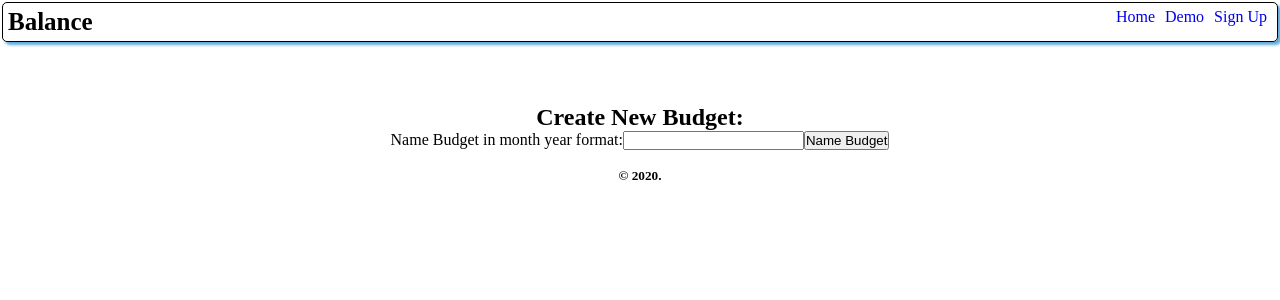
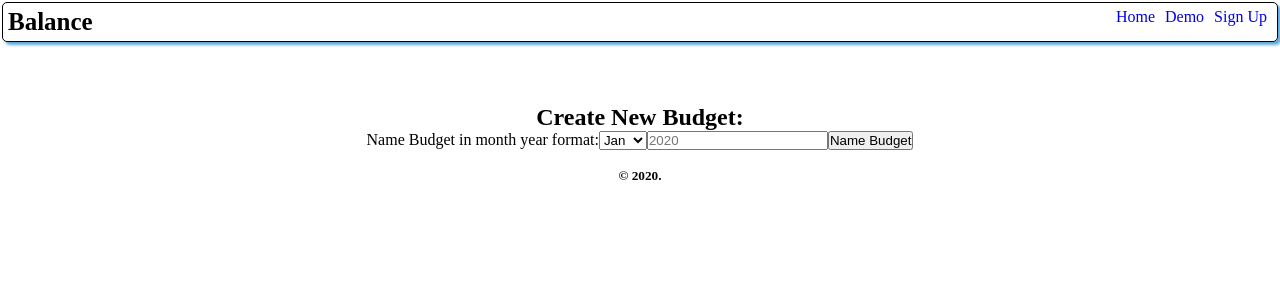
Before and after one commit to Cosmic-Noir/balance-app, a React (Create React App) app: page /createBudget in a window 1280 px wide. Both pictures are taken after a click on the button "Yes, Import Charges". Shown: the top 300 px of the page. Built offline with nearby package versions, Linux system fonts and the light colour scheme.

Commit message:
Add select element to capture month_name in create budget

```diff
--- a/src/components/createBudget/createBudget.js
+++ b/src/components/createBudget/createBudget.js
@@ -59,7 +59,22 @@ class CreateBudget extends Component {
               }}
             >
               <label>Name Budget in month year format:</label>
-              <input type="text" id="newMonthName"></input>
+              <select id="newMonthName">
+                <option value="Jan">Jan</option>
+                <option value="Feb">Feb</option>
+                <option value="Mar">Mar</option>
+                <option value="Apr">Apr</option>
+                <option value="May">May</option>
+                <option value="Jun">Jun</option>
+                <option value="Jun">Jun</option>
+                <option value="Jul">Jul</option>
+                <option value="Aug">Aug</option>
+                <option value="Sep">Sep</option>
+                <option value="Oct">Oct</option>
+                <option value="Nov">Nov</option>
+                <option value="Dec">Dec</option>
+              </select>
+              <input type="text" id="newYear" placeholder="2020"></input>
               <button type="submit">Name Budget</button>
             </form>
           </div>
```
